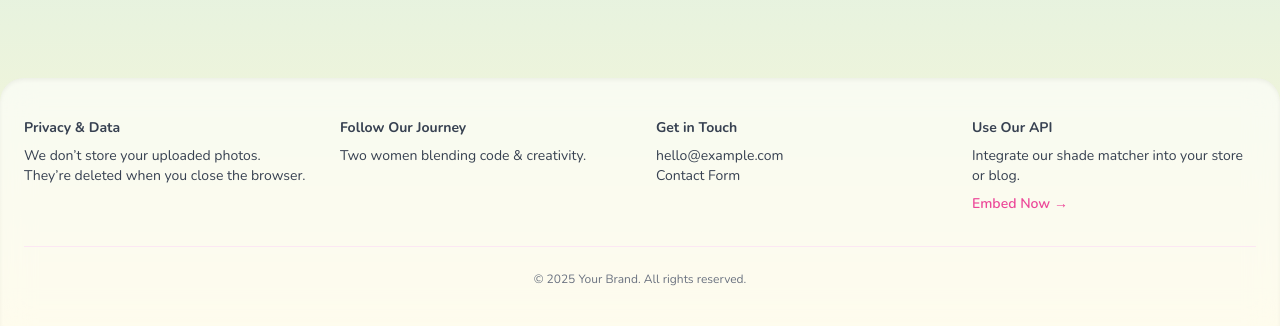
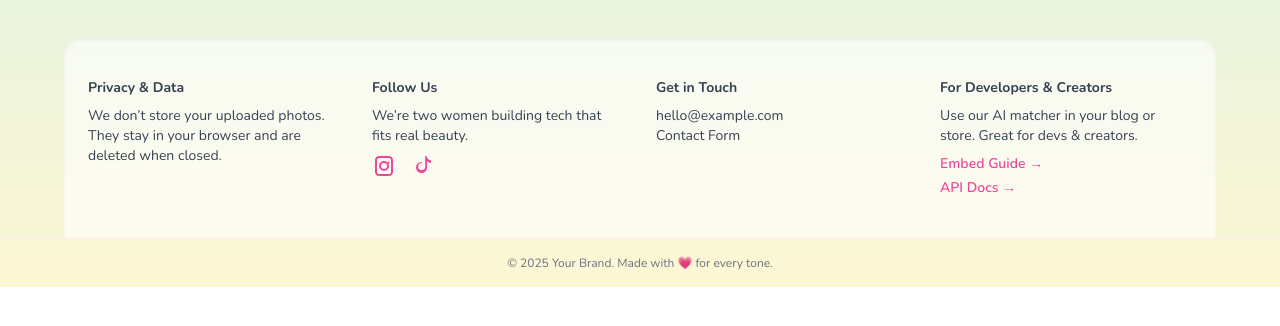
Before and after one commit to nishnata-nandi/idea-execute25, a plain HTML site: page index.html in a window 1280 px wide. Shown: the part 802-1128 px from the top of the page. After the commit the page ends 1089 px from the top, so only its background shows below. Drawn offline with nearby package versions, Linux system fonts and the light colour scheme.

Commit message:
footer content updated

```diff
--- a/footer.html
+++ b/footer.html
@@ -1,22 +1,28 @@
-<footer class="bg-white/60 backdrop-blur-lg rounded-t-3xl shadow-inner px-6 py-10 mt-20">
-  <div class="max-w-7xl mx-auto grid grid-cols-2 md:grid-cols-4 gap-8 text-sm text-gray-700">
+<footer class="bg-transparent text-gray-700 mt-10">
+  <div class="backdrop-blur-sm bg-white/60 rounded-t-2xl max-w-6xl mx-auto px-6 py-10 grid grid-cols-1 sm:grid-cols-2 md:grid-cols-4 gap-8 text-sm shadow-inner">
 
     <!-- Privacy -->
     <div>
       <h3 class="font-bold mb-2">Privacy & Data</h3>
-      <p>We don’t store your uploaded photos. They’re deleted when you close the browser.</p>
+      <p>We don’t store your uploaded photos. They stay in your browser and are deleted when closed.</p>
     </div>
 
     <!-- Social -->
     <div>
-      <h3 class="font-bold mb-2">Follow Our Journey</h3>
-      <p class="mb-2">Two women blending code & creativity.</p>
+      <h3 class="font-bold mb-2">Follow Us</h3>
+      <p class="mb-2">We’re two women building tech that fits real beauty.</p>
       <div class="flex space-x-4">
+        <!-- Instagram -->
         <a href="https://instagram.com/yourpage" target="_blank" aria-label="Instagram">
-          <svg class="w-6 h-6 text-pink-500 hover:text-pink-600" fill="currentColor" ...></svg>
+          <svg class="w-6 h-6 text-pink-500 hover:text-pink-600 transition" fill="currentColor" viewBox="0 0 24 24">
+            <path d="M7 2C4.8 2 3 3.8 3 6v12c0 2.2 1.8 4 4 4h10c2.2 0 4-1.8 4-4V6c0-2.2-1.8-4-4-4H7zm10 2c1.1 0 2 .9 2 2v12c0 1.1-.9 2-2 2H7c-1.1 0-2-.9-2-2V6c0-1.1.9-2 2-2h10zM12 7a5 5 0 100 10 5 5 0 000-10zm0 2a3 3 0 110 6 3 3 0 010-6zm4.5-1.5a1 1 0 100 2 1 1 0 000-2z"/>
+          </svg>
         </a>
+        <!-- TikTok -->
         <a href="https://tiktok.com/@yourpage" target="_blank" aria-label="TikTok">
-          <svg class="w-6 h-6 text-pink-500 hover:text-pink-600" fill="currentColor" ...></svg>
+          <svg class="w-6 h-6 text-pink-500 hover:text-pink-600 transition" fill="currentColor" viewBox="0 0 24 24">
+            <path d="M12 2h2.5c.4 2.3 2.2 4.1 4.5 4.5V9c-1.7-.2-3.1-1-4-2v6.5a5.5 5.5 0 11-5.5-5.5c.2 0 .5 0 .7.1V9c-.2 0-.3-.1-.5-.1a3.5 3.5 0 103.5 3.5V2z"/>
+          </svg>
         </a>
       </div>
     </div>
@@ -30,16 +36,19 @@
       </ul>
     </div>
 
-    <!-- API Embed -->
+    <!-- API / Developer -->
     <div>
-      <h3 class="font-bold mb-2">Use Our API</h3>
-      <p>Integrate our shade matcher into your store or blog.</p>
-      <a href="#" class="text-pink-500 font-semibold hover:underline inline-block mt-2">Embed Now →</a>
+      <h3 class="font-bold mb-2">For Developers & Creators</h3>
+      <p>Use our AI matcher in your blog or store. Great for devs & creators.</p>
+      <div class="mt-2 space-y-1">
+        <a href="/embed.html" class="text-pink-500 font-semibold hover:underline block">Embed Guide →</a>
+        <a href="/api-docs.html" class="text-pink-500 font-semibold hover:underline block">API Docs →</a>
+      </div>
     </div>
 
   </div>
 
-  <div class="text-center text-xs text-gray-500 mt-8 pt-6 border-t border-pink-100">
-    © 2025 Your Brand. All rights reserved.
+  <div class="text-center text-xs text-gray-500 py-4 border-t border-pink-100">
+    © 2025 Your Brand. Made with 💗 for every tone.
   </div>
 </footer>
```
